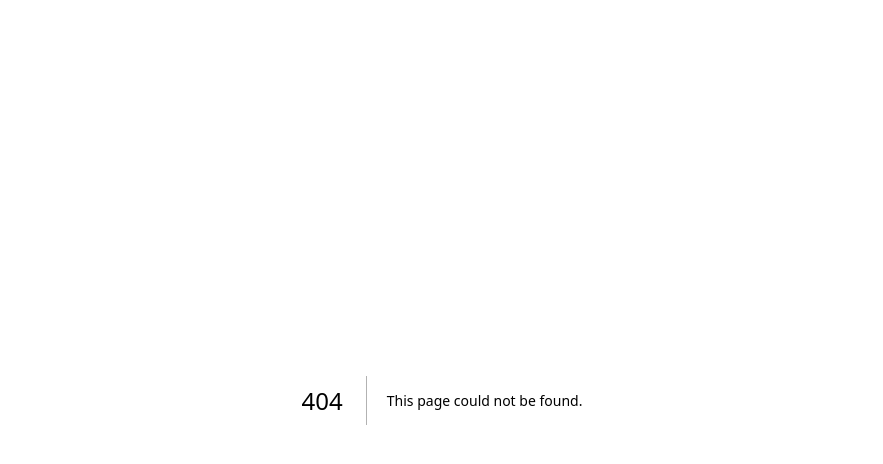
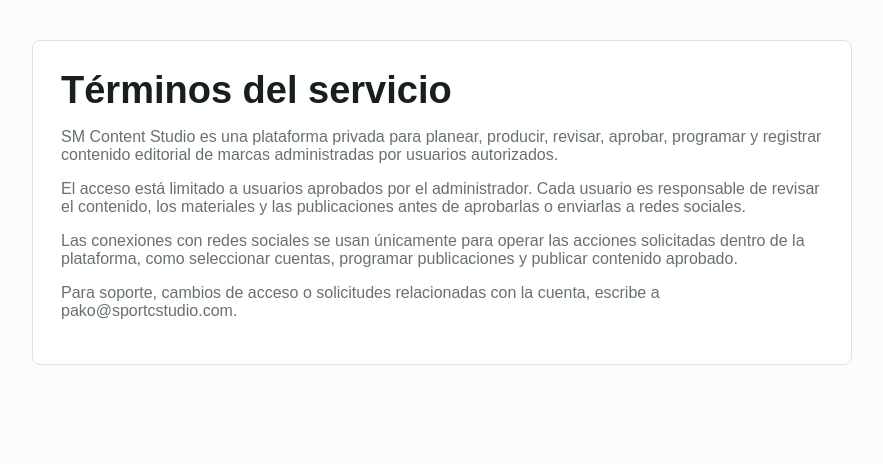
Before and after one commit to pakostudio/agenda-sm-soluciones, a Next.js app: page /terms in a window 1280 px wide. Before the commit this address had no page. Shown: the top 464 px of the page, without its empty margins (198-1081 px from the left). Built offline with nearby package versions, Linux system fonts and the light colour scheme.

Commit message:
Add legal pages for social app setup

```diff
--- a/app/globals.css
+++ b/app/globals.css
@@ -138,3 +138,18 @@
   .nav { grid-template-columns: 1fr 1fr; }
   .btn { width: 100%; }
 }
+
+.legal-page {
+  min-height: 100vh;
+  padding: 40px 20px;
+  background: var(--paper);
+}
+
+.legal-page section {
+  max-width: 820px;
+  margin: 0 auto;
+  background: #fff;
+  border: 1px solid var(--line);
+  border-radius: 8px;
+  padding: 28px;
+}
--- /dev/null
+++ b/app/terms/page.tsx
@@ -0,0 +1,28 @@
+export default function TermsPage() {
+  return (
+    <main className="legal-page">
+      <section>
+        <h1>Términos del servicio</h1>
+        <p>
+          SM Content Studio es una plataforma privada para planear, producir,
+          revisar, aprobar, programar y registrar contenido editorial de marcas
+          administradas por usuarios autorizados.
+        </p>
+        <p>
+          El acceso está limitado a usuarios aprobados por el administrador. Cada
+          usuario es responsable de revisar el contenido, los materiales y las
+          publicaciones antes de aprobarlas o enviarlas a redes sociales.
+        </p>
+        <p>
+          Las conexiones con redes sociales se usan únicamente para operar las
+          acciones solicitadas dentro de la plataforma, como seleccionar cuentas,
+          programar publicaciones y publicar contenido aprobado.
+        </p>
+        <p>
+          Para soporte, cambios de acceso o solicitudes relacionadas con la
+          cuenta, escribe a pako@sportcstudio.com.
+        </p>
+      </section>
+    </main>
+  );
+}
```
Also changed, not shown: app/data-deletion/page.tsx (added, +12 -0 lines), app/privacy/page.tsx (added, +13 -0 lines), public/sm-content-studio-icon.png (added).
